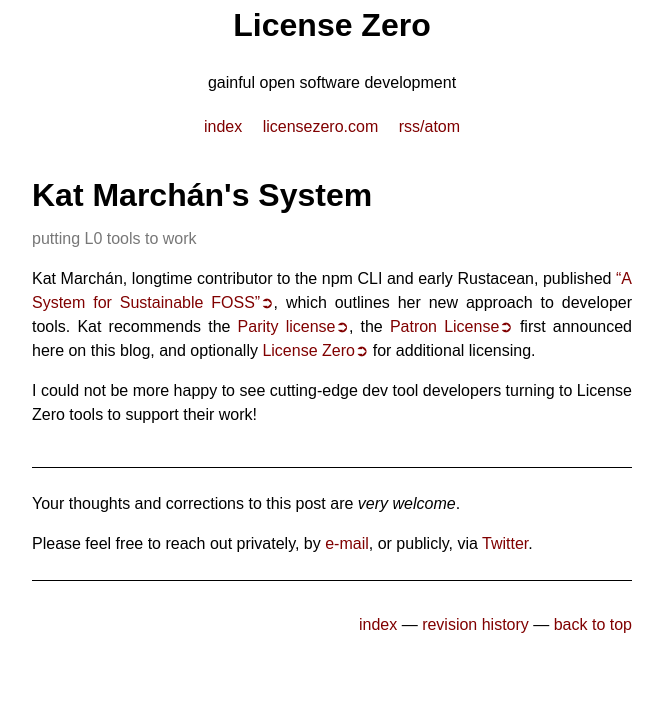
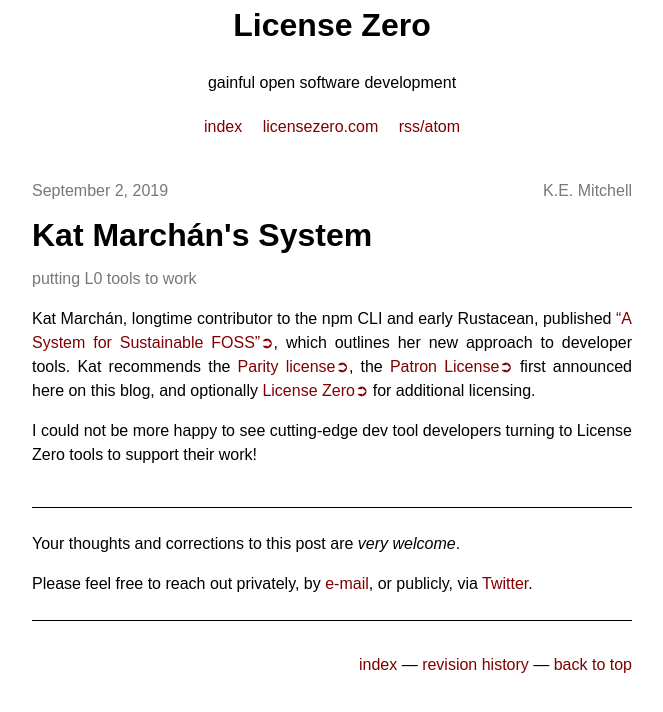
Before and after one commit to licensezero/blog.licensezero.com, a Jekyll site: the page built from _posts/2019-09-02-zkat-system.md, in a window 1280 px wide, cut to the strip 134-846 px from the top of the page. Shown: the whole strip, without its empty margins (308-971 px from the left). Built offline with Jekyll 4.4.1, drawn with Linux system fonts in a browser that asks for light colours.

Commit message:
Display post bylines and datelines

```diff
--- /dev/null
+++ b/_data/authors.yml
@@ -0,0 +1,2 @@
+- name: K.E. Mitchell
+  homepage: https://kemitchell.com
--- a/_layouts/post.html
+++ b/_layouts/post.html
@@ -1,5 +1,9 @@
 {% include top.html %}
 <article class='body post'>
+  <p class=dateline>{{page.date | date: "%B %-d, %Y"}}</p>
+  {% if page.author %}
+  <p class=byline>{{page.author}}</p>
+  {% endif %}
   <h1 id=title>
     {{ page.title }}
     <small>{{ page.description }}</small>
--- a/styles.sass
+++ b/styles.sass
@@ -90,6 +90,17 @@
   margin: 0 auto
   line-height: 1.25
 
+.byline, .dateline
+  color: #777
+  width: 50%
+  display: inline-block
+  padding: 0
+  margin: 0
+
+.byline
+  float: right
+  text-align: right !important
+
 .post
   header
     margin-top: $interPostSpace
@@ -101,7 +112,7 @@
       margin: 0 0 0 $interPostSpace
 
     h1
-      margin-top: $interPostSpace
+      margin-top: 0
       font-size: 200%
       line-height: 1.25
 
@@ -112,7 +123,7 @@
 
   h1
     font-size: 200%
-    margin: 1em 0 0.25em 0
+    margin: 0 0 0.25em 0
     small
       display: block
       clear: both
```
